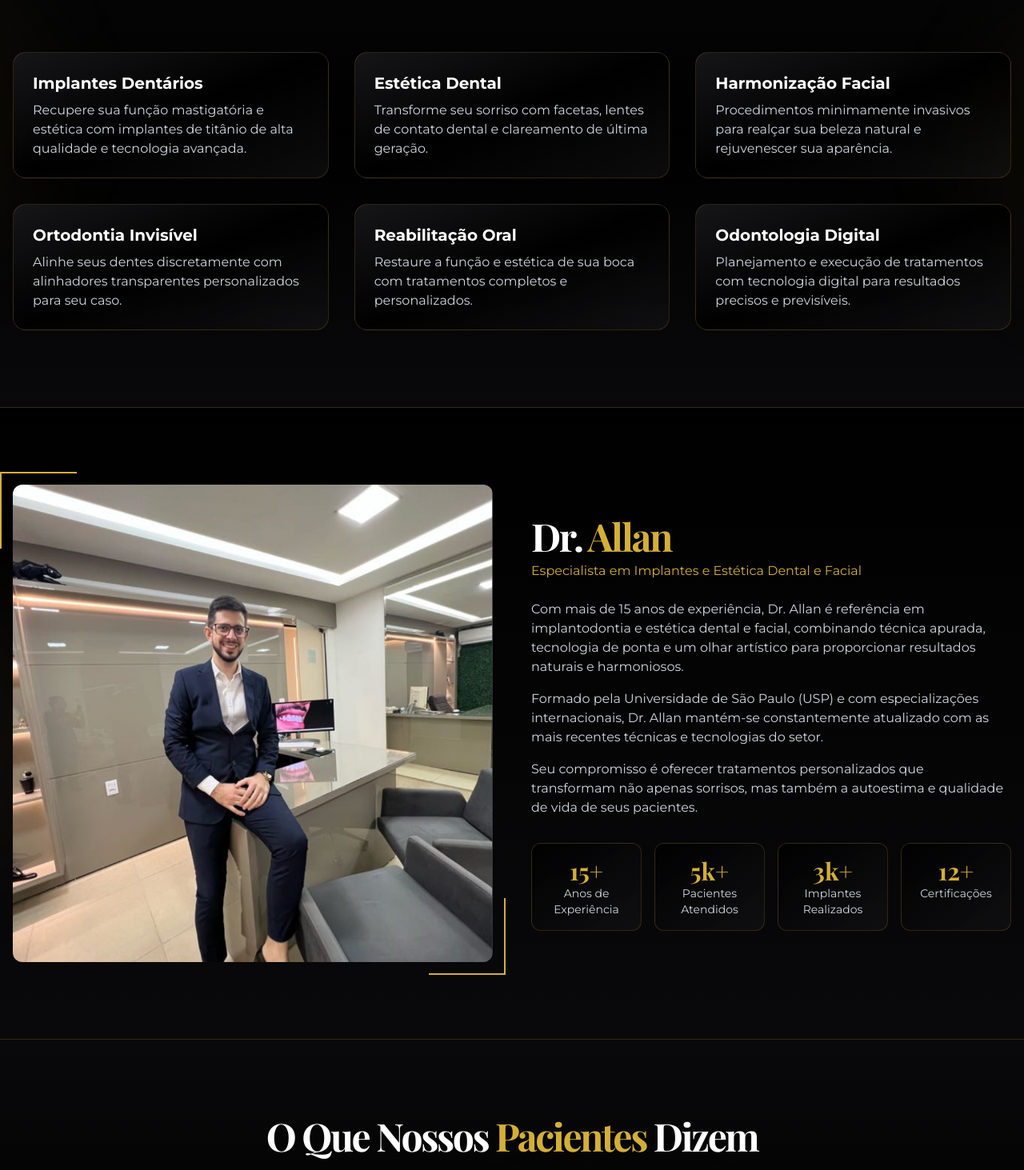
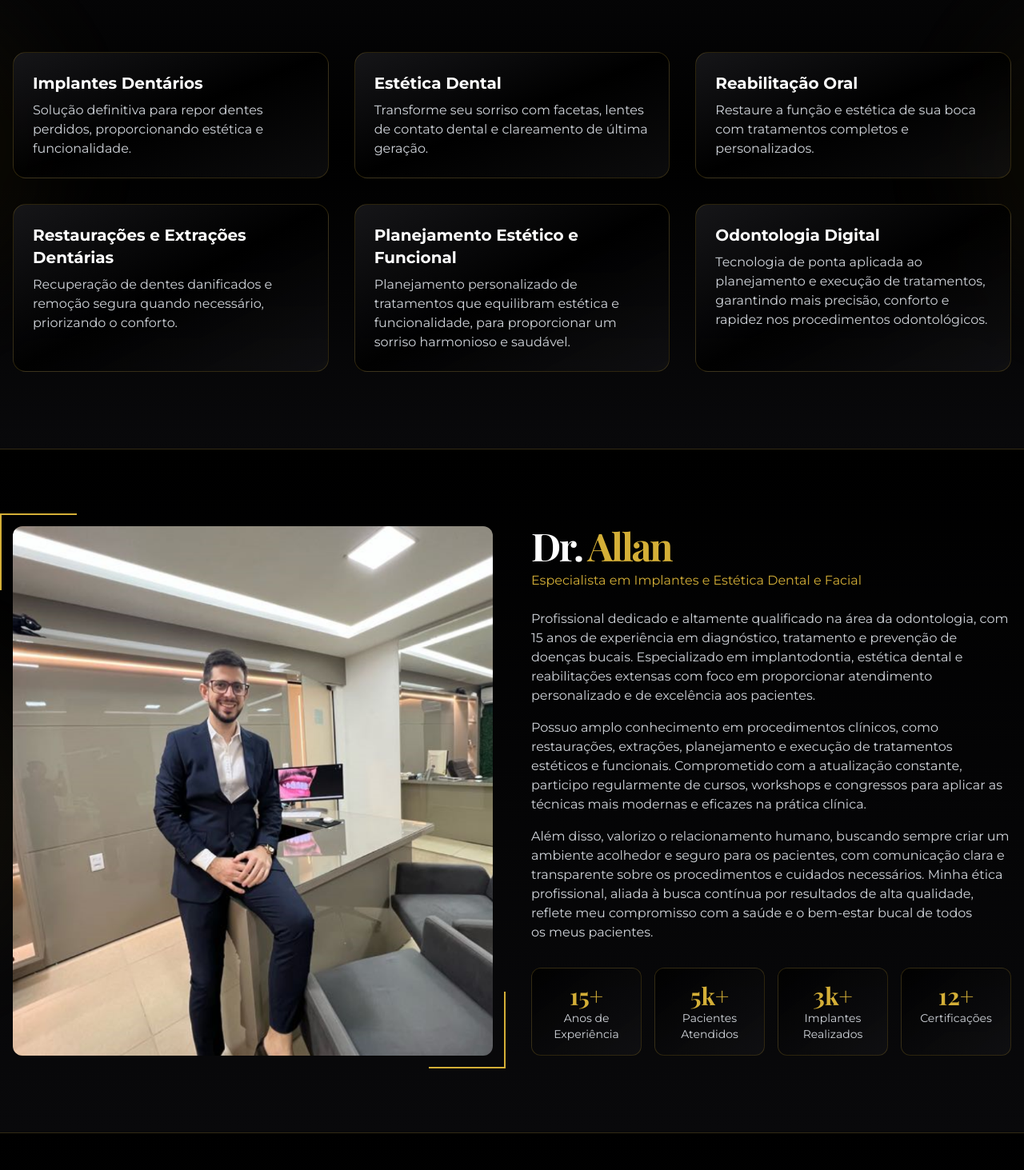
Before and after one commit to Acaj0/Allan-Iombriller, a Next.js app: page / in a window 1280 px wide. Shown: the part 984-2447 px from the top of the page at 80% size. Built offline with nearby package versions, Linux system fonts and the light colour scheme.

Commit message:
Inserção dos dados enviados pelo cliente

```diff
--- a/app/page.tsx
+++ b/app/page.tsx
@@ -20,7 +20,7 @@ export default function Home() {
         <HeroSection />
         <ServicesSection />
         <AboutSection />
-        <TestimonialsSection />
+        {/* <TestimonialsSection /> */}
         <CtaSection />
         <ContactSection />
         <Footer />
--- a/components/Header.tsx
+++ b/components/Header.tsx
@@ -52,18 +52,18 @@ export default function Header() {
                 Sobre
               </Link>
             </li>
-            <li>
+            {/* <li>
               <Link className="text-sm hover:text-gold" href="#testimonials">
                 Depoimentos
               </Link>
-            </li>
+            </li> */}
             <li>
               <Link className="text-sm hover:text-gold" href="#contact">
                 Contato
               </Link>
             </li>
             <li>
-              <Button className="bg-gold text-black hover:bg-gold/80"><FaWhatsapp/>Agendar Consulta</Button>
+              <a href="https://wa.me/5565992476890?text=Ol%C3%A1,%20gostaria%20de%20agendar%20uma%20consulta." target="_blank" rel="noopener noreferrer"><Button className="bg-gold text-black hover:bg-gold/80"><FaWhatsapp/>Agendar Consulta</Button></a>
             </li>
           </ul>
         </nav>
--- a/components/about-section.tsx
+++ b/components/about-section.tsx
@@ -51,17 +51,13 @@ export default function AboutSection() {
             <p className="mt-2 text-gold">Especialista em Implantes e Estética Dental e Facial</p>
             <div className="mt-6 space-y-4 text-gray-300">
               <p>
-                Com mais de 15 anos de experiência, Dr. Allan é referência em implantodontia e estética dental e facial,
-                combinando técnica apurada, tecnologia de ponta e um olhar artístico para proporcionar resultados
-                naturais e harmoniosos.
+                Profissional dedicado e altamente qualificado na área da odontologia, com 15 anos de experiência em diagnóstico, tratamento e prevenção de doenças bucais. Especializado em implantodontia, estética dental e reabilitações extensas com foco em proporcionar atendimento personalizado e de excelência aos pacientes.
               </p>
               <p>
-                Formado pela Universidade de São Paulo (USP) e com especializações internacionais, Dr. Allan mantém-se
-                constantemente atualizado com as mais recentes técnicas e tecnologias do setor.
+                Possuo amplo conhecimento em procedimentos clínicos, como restaurações, extrações, planejamento e execução de tratamentos estéticos e funcionais. Comprometido com a atualização constante, participo regularmente de cursos, workshops e congressos para aplicar as técnicas mais modernas e eficazes na prática clínica.
               </p>
               <p>
-                Seu compromisso é oferecer tratamentos personalizados que transformam não apenas sorrisos, mas também a
-                autoestima e qualidade de vida de seus pacientes.
+                Além disso, valorizo o relacionamento humano, buscando sempre criar um ambiente acolhedor e seguro para os pacientes, com comunicação clara e transparente sobre os procedimentos e cuidados necessários. Minha ética profissional, aliada à busca contínua por resultados de alta qualidade, reflete meu compromisso com a saúde e o bem-estar bucal de todos os meus pacientes.
               </p>
             </div>
 
--- a/components/contact-section.tsx
+++ b/components/contact-section.tsx
@@ -4,28 +4,29 @@ import { motion } from "framer-motion"
 import { MapPin, Phone, Clock, Calendar } from 'lucide-react'
 import Image from "next/image"
 import { Button } from "@/components/ui/button"
+import { FaWhatsapp } from "react-icons/fa"
 
 export default function ContactSection() {
   const contactInfo = [
     {
       icon: <MapPin className="h-6 w-6 text-gold" />,
       title: "Localização",
-      details: ["Av. Paulista, 1000, Conjunto 101", "Bela Vista, São Paulo - SP"]
+      details: ["Av. Rui Barbosa, 1044, Galeria JL, 2º andar, Sala 9", "Jardim Universitário, Cuiabá - MT"]
     },
     {
       icon: <Phone className="h-6 w-6 text-gold" />,
       title: "Telefone",
-      details: ["(11) 99999-9999", "(11) 3333-3333"]
+      details: ["(65) 99247-6890"]
     },
     {
       icon: <Clock className="h-6 w-6 text-gold" />,
       title: "Horário de Atendimento",
-      details: ["Segunda a Sexta: 9h às 19h", "Sábado: 9h às 14h"]
+      details: ["Segunda a Sexta: 8h às 12h e 14h às 17h"]
     },
     {
       icon: <Calendar className="h-6 w-6 text-gold" />,
       title: "Agendamento Online",
-      details: ["Agende sua consulta pelo site ou WhatsApp", "Respondemos em até 2 horas"]
+      details: ["Agende sua consulta pelo WhatsApp", <a href="https://wa.me/5565992476890?text=Ol%C3%A1,%20gostaria%20de%20agendar%20uma%20consulta." target="_blank" rel="noopener noreferrer"><Button className="mt-4 bg-gold text-lg text-black hover:bg-gold/80"><FaWhatsapp/>Agendar Consulta</Button></a>]
     }
   ]
 
@@ -68,13 +69,14 @@ export default function ContactSection() {
             </div>
 
             <div className="mt-12 h-64 w-full overflow-hidden rounded-lg">
-              <Image
+              {/* <Image
                 src="/placeholder.svg?height=400&width=600"
                 alt="Mapa da localização"
                 width={600}
                 height={400}
                 className="h-full w-full object-cover"
-              />
+              /> */}
+              <iframe src="https://www.google.com/maps/embed?pb=!1m18!1m12!1m3!1d3842.5843864553417!2d-56.0386047!3d-15.613839099999996!2m3!1f0!2f0!3f0!3m2!1i1024!2i768!4f13.1!3m3!1m2!1s0x939daf221eaad9e7%3A0xe7ca0d79f909703b!2sCENTRO%20CL%C3%8DNICO%20AIR!5e0!3m2!1spt-BR!2sbr!4v1741889630836!5m2!1spt-BR!2sbr" width="600" height="450" loading="lazy"></iframe>
             </div>
           </motion.div>
 
--- a/components/cta-section.tsx
+++ b/components/cta-section.tsx
@@ -35,7 +35,7 @@ export default function CtaSection() {
               </li>
             ))}
           </ul>
-          <Button className="mt-8 bg-gold text-lg text-black hover:bg-gold/80"><FaWhatsapp/>Agendar Consulta</Button>
+          <a href="https://wa.me/5565992476890?text=Ol%C3%A1,%20gostaria%20de%20agendar%20uma%20consulta." target="_blank" rel="noopener noreferrer"><Button className="mt-8 bg-gold text-lg text-black hover:bg-gold/80"><FaWhatsapp/>Agendar Consulta</Button></a>
         </div>
       </div>
     </section>
--- a/components/footer.tsx
+++ b/components/footer.tsx
@@ -9,20 +9,20 @@ export default function Footer() {
     { name: "Início", href: "#home" },
     { name: "Serviços", href: "#services" },
     { name: "Sobre", href: "#about" },
-    { name: "Depoimentos", href: "#testimonials" },
+    // { name: "Depoimentos", href: "#testimonials" },
     { name: "Contato", href: "#contact" },
   ]
 
   const contactInfo = [
-    { icon: <MapPin className="h-4 w-4 text-gold" />, text: "Av. Paulista, 1000, São Paulo - SP" },
-    { icon: <Phone className="h-4 w-4 text-gold" />, text: "(11) 99999-9999" },
-    { icon: <Clock className="h-4 w-4 text-gold" />, text: "Seg-Sex: 9h-19h | Sáb: 9h-14h" },
+    { icon: <MapPin className="h-4 w-4 text-gold" />, text: "Av. Rui Barbosa, 1044, Cuiabá - MT" },
+    { icon: <Phone className="h-4 w-4 text-gold" />, text: "(65) 99247-6890" },
+    { icon: <Clock className="h-4 w-4 text-gold" />, text: "Seg-Sex: 8h às 12h e 14h às 17h" },
   ]
 
   const socialLinks = [
     {
       name: "Facebook",
-      href: "#",
+      href: "https://www.facebook.com/drallaniombriller/",
       icon: (
         <svg className="h-5 w-5" fill="currentColor" viewBox="0 0 24 24" aria-hidden="true">
           <path
@@ -35,7 +35,7 @@ export default function Footer() {
     },
     {
       name: "Instagram",
-      href: "#",
+      href: "https://www.instagram.com/allaniombriller/",
       icon: (
         <svg className="h-5 w-5" fill="currentColor" viewBox="0 0 24 24" aria-hidden="true">
           <path
@@ -46,15 +46,15 @@ export default function Footer() {
         </svg>
       ),
     },
-    {
-      name: "Twitter",
-      href: "#",
-      icon: (
-        <svg className="h-5 w-5" fill="currentColor" viewBox="0 0 24 24" aria-hidden="true">
-          <path d="M8.29 20.251c7.547 0 11.675-6.253 11.675-11.675 0-.178 0-.355-.012-.53A8.348 8.348 0 0022 5.92a8.19 8.19 0 01-2.357.646 4.118 4.118 0 001.804-2.27 8.224 8.224 0 01-2.605.996 4.107 4.107 0 00-6.993 3.743 11.65 11.65 0 01-8.457-4.287 4.106 4.106 0 001.27 5.477A4.072 4.072 0 012.8 9.713v.052a4.105 4.105 0 003.292 4.022 4.095 4.095 0 01-1.853.07 4.108 4.108 0 003.834 2.85A8.233 8.233 0 012 18.407a11.616 11.616 0 006.29 1.84" />
-        </svg>
-      ),
-    },
+    // {
+    //   name: "Twitter",
+    //   href: "#",
+    //   icon: (
+    //     <svg className="h-5 w-5" fill="currentColor" viewBox="0 0 24 24" aria-hidden="true">
+    //       <path d="M8.29 20.251c7.547 0 11.675-6.253 11.675-11.675 0-.178 0-.355-.012-.53A8.348 8.348 0 0022 5.92a8.19 8.19 0 01-2.357.646 4.118 4.118 0 001.804-2.27 8.224 8.224 0 01-2.605.996 4.107 4.107 0 00-6.993 3.743 11.65 11.65 0 01-8.457-4.287 4.106 4.106 0 001.27 5.477A4.072 4.072 0 012.8 9.713v.052a4.105 4.105 0 003.292 4.022 4.095 4.095 0 01-1.853.07 4.108 4.108 0 003.834 2.85A8.233 8.233 0 012 18.407a11.616 11.616 0 006.29 1.84" />
+    //     </svg>
+    //   ),
+    // },
   ]
 
   return (
@@ -109,7 +109,7 @@ export default function Footer() {
             </ul>
             <div className="mt-4 flex space-x-4 md:justify-end">
               {socialLinks.map((social, index) => (
-                <Link key={index} href={social.href} className="rounded-full bg-gold/10 p-2 text-gold hover:bg-gold/20">
+                <Link key={index} href={social.href} target="_blank" className="rounded-full bg-gold/10 p-2 text-gold hover:bg-gold/20">
                   {social.icon}
                 </Link>
               ))}
--- a/components/hero-section.tsx
+++ b/components/hero-section.tsx
@@ -42,7 +42,7 @@ export default function HeroSection() {
             tecnologia de ponta para resultados excepcionais.
           </p>
           <div className="flex flex-col justify-center space-y-4 sm:flex-row sm:space-x-4 sm:space-y-0">
-            <Button className="bg-gold text-lg text-black hover:bg-gold/80"><FaWhatsapp/>Agendar Consulta</Button>
+            <a href="https://wa.me/5565992476890?text=Ol%C3%A1,%20gostaria%20de%20agendar%20uma%20consulta." target="_blank" rel="noopener noreferrer"><Button className="bg-gold text-lg text-black hover:bg-gold/80"><FaWhatsapp/>Agendar Consulta</Button></a>
             <a href="#services"><Button variant="outline" className="border-gold/50 text-lg bg-gold/10 text-gold">
               Conheça Nossos Serviços
             </Button></a>
--- a/components/linktree-components/links.tsx
+++ b/components/linktree-components/links.tsx
@@ -9,7 +9,7 @@ export default function Links() {
     <CardContent className="grid gap-4">
       <Link
         className="w-full"
-        href="https://wa.me/5565992476890"
+        href="https://wa.me/5565992476890?text=Ol%C3%A1,%20gostaria%20de%20agendar%20uma%20consulta."
         target="_blank"
         rel="noopener noreferrer"
       >
@@ -36,7 +36,7 @@ export default function Links() {
           Como Chegar
         </Button>
       </Link>
-      <Link
+      {/* <Link
         className="w-full"
         href="tel:+5511999999999"
         target="_blank"
@@ -50,7 +50,7 @@ export default function Links() {
           <Phone className="mr-2 h-5 w-5" />
           Ligar Agora
         </Button>
-      </Link>
+      </Link> */}
       <Link className="w-full" href="/">
         <Button
           variant="outline"
--- a/components/linktree-components/socials.tsx
+++ b/components/linktree-components/socials.tsx
@@ -1,7 +1,7 @@
 import Link from "next/link";
 import { Button } from "@/components/ui/button";
 import { CardContent } from "@/components/ui/card";
-import { Facebook, Instagram, Linkedin, Youtube } from "lucide-react";
+import { Facebook, Instagram } from "lucide-react";
 
 export default function Socials() {
     return (
@@ -13,56 +13,13 @@ export default function Socials() {
                         <span className="sr-only">Instagram</span>
                     </Button>
                 </Link>
-                <Link href="https://facebook.com" target="_blank" rel="noopener noreferrer">
+                <Link href="https://facebook.com/allaniombriller" target="_blank" rel="noopener noreferrer">
                     <Button size="icon" variant="ghost" className="rounded-full text-white hover:bg-white/10 hover:text-white">
                         <Facebook className="h-5 w-5" />
                         <span className="sr-only">Facebook</span>
-                    </Button>
-                </Link>
-                <Link href="https://youtube.com" target="_blank" rel="noopener noreferrer">
-                    <Button size="icon" variant="ghost" className="rounded-full text-white hover:bg-white/10 hover:text-white">
-                        <Youtube className="h-5 w-5" />
-                        <span className="sr-only">Youtube</span>
-                    </Button>
-                </Link>
-                <Link href="https://linkedin.com" target="_blank" rel="noopener noreferrer">
-                    <Button size="icon" variant="ghost" className="rounded-full text-white hover:bg-white/10 hover:text-white">
-                        <Linkedin className="h-5 w-5" />
-                        <span className="sr-only">LinkedIn</span>
                     </Button>
                 </Link>
             </div>
         </CardContent>
     );
 }
-
-
-
-// import { Button } from "@/components/ui/button"
-// import { CardContent } from "@/components/ui/card"
-// import { Facebook, Instagram, Linkedin, Youtube } from "lucide-react"
-
-// export default function Socials() {
-//     return (
-//         <CardContent>
-//         <div className="flex justify-center gap-4">
-//             <Button size="icon" variant="ghost" className="rounded-full text-white hover:bg-white/10 hover:text-white">
-//             <Instagram className="h-5 w-5" />
-//             <span className="sr-only">Instagram</span>
-//             </Button>
-//             <Button size="icon" variant="ghost" className="rounded-full text-white hover:bg-white/10 hover:text-white">
-//             <Facebook className="h-5 w-5" />
-//             <span className="sr-only">Facebook</span>
-//             </Button>
-//             <Button size="icon" variant="ghost" className="rounded-full text-white hover:bg-white/10 hover:text-white">
-//             <Youtube className="h-5 w-5" />
-//             <span className="sr-only">Youtube</span>
-//             </Button>
-//             <Button size="icon" variant="ghost" className="rounded-full text-white hover:bg-white/10 hover:text-white">
-//             <Linkedin className="h-5 w-5" />
-//             <span className="sr-only">LinkedIn</span>
-//             </Button>
-//         </div>
-//         </CardContent>
-//     )
-// }
--- a/components/services-section.tsx
+++ b/components/services-section.tsx
@@ -7,28 +7,28 @@ export default function ServicesSection() {
     {
       title: "Implantes Dentários",
       description:
-        "Recupere sua função mastigatória e estética com implantes de titânio de alta qualidade e tecnologia avançada.",
+        "Solução definitiva para repor dentes perdidos, proporcionando estética e funcionalidade.",
     },
     {
       title: "Estética Dental",
       description: "Transforme seu sorriso com facetas, lentes de contato dental e clareamento de última geração.",
     },
     {
-      title: "Harmonização Facial",
-      description: "Procedimentos minimamente invasivos para realçar sua beleza natural e rejuvenescer sua aparência.",
-    },
-    {
-      title: "Ortodontia Invisível",
-      description: "Alinhe seus dentes discretamente com alinhadores transparentes personalizados para seu caso.",
-    },
-    {
       title: "Reabilitação Oral",
       description: "Restaure a função e estética de sua boca com tratamentos completos e personalizados.",
     },
     {
+      title: "Restaurações e Extrações Dentárias",
+      description: "Recuperação de dentes danificados e remoção segura quando necessário, priorizando o conforto.",
+    },
+
+    {
+      title: "Planejamento Estético e Funcional",
+      description: "Planejamento personalizado de tratamentos que equilibram estética e funcionalidade, para proporcionar um sorriso harmonioso e saudável.",
+    },
+    {
       title: "Odontologia Digital",
-      description:
-        "Planejamento e execução de tratamentos com tecnologia digital para resultados precisos e previsíveis.",
+      description: "Tecnologia de ponta aplicada ao planejamento e execução de tratamentos, garantindo mais precisão, conforto e rapidez nos procedimentos odontológicos.",
     },
   ]
 
```
